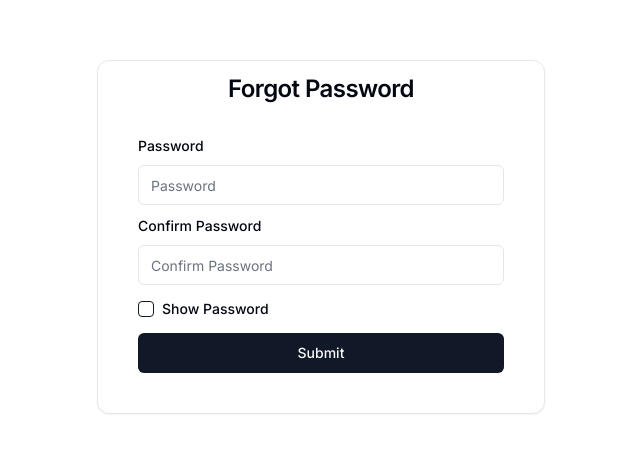
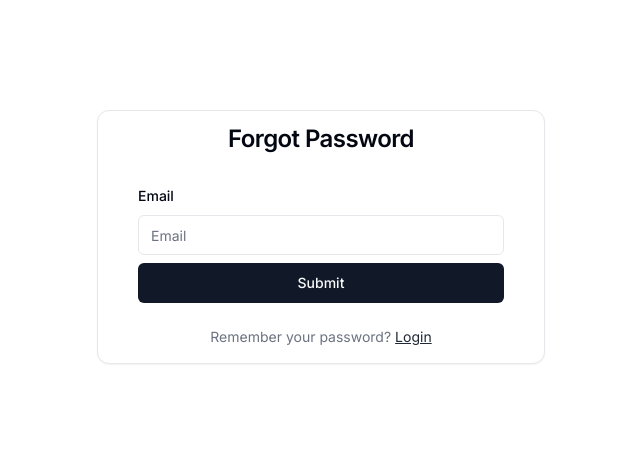
Before and after one commit to ashishxcode/next-auth, a Next.js app: page /forgot-password in a window 1280 px wide. Shown: the part 163-616 px from the top of the page, without its empty margins (319-959 px from the left). Built offline with nearby package versions, Linux system fonts and the light colour scheme.

Commit message:
CI : rendering forgot password form

```diff
--- a/src/app/forgot-password/page.tsx
+++ b/src/app/forgot-password/page.tsx
@@ -1,16 +1,35 @@
 'use client';
-import React, { useState } from 'react';
+import React, { useState, useEffect } from 'react';
 import axios from 'axios';
 import Link from 'next/link';
-import { useRouter } from 'next/router';
+import { useRouter, useSearchParams } from 'next/navigation';
 import { ForgotPasswordLink } from './components/ForgotPasswordLink';
 import { ForgotPasswordForm } from './components/ForgotPasswordForm';
 
 const ForgotPassword = () => {
+	const [token, setToken] = useState('');
+	const [userId, setUserId] = useState('');
+	const [isFormEnabled, setIsFormEnabled] = useState(false);
+
+	const searchParams = useSearchParams();
+
+	useEffect(() => {
+		const token = searchParams.get('token');
+		const userId = searchParams.get('userId');
+		if (token && userId) {
+			setToken(token);
+			setUserId(userId);
+			setIsFormEnabled(true);
+		}
+	}, [searchParams]);
+
 	return (
 		<div>
-			{/* <ForgotPasswordLink /> */}
-			<ForgotPasswordForm />
+			{isFormEnabled ? (
+				<ForgotPasswordForm token={token} userId={userId} />
+			) : (
+				<ForgotPasswordLink />
+			)}
 		</div>
 	);
 };
```
